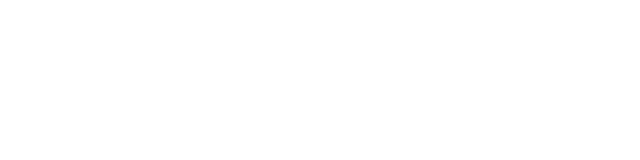
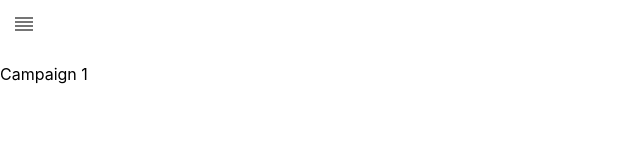
Before and after one commit to NateGiesbrecht/comp-3040-DND-tracker, a React (Create React App) app in the folder dndtracker/: page /DM/1 in a window 1280 px wide. Before the commit this address had no page. Shown: the top 160 px of the page, without its empty margins (0-640 px from the left). Built offline with nearby package versions, Linux system fonts and the light colour scheme.

Commit message:
additions from class

```diff
--- a/dndtracker/src/App.js
+++ b/dndtracker/src/App.js
@@ -4,6 +4,7 @@
 import PlayerHome from './Player/PlayerHome';
 import DMHome from './DM/DMHome';
 import PlayerNotes from './Player/PlayerNotes';
+import CampaignHomePage from './DM/CampaignHomePage';
 import { Routes, Route } from 'react-router-dom';
 
 function App() {
@@ -14,6 +15,7 @@
         <Route exact path="/Player" element={<PlayerHome />} />
         <Route exact path="/DM" element={<DMHome />} />
         <Route exact path="/Player/:playerID" element={<PlayerNotes />} />
+        <Route exact path="/DM/:campaignID" element={<CampaignHomePage />} />
       </Routes>
     </>
   );
--- /dev/null
+++ b/dndtracker/src/DM/CampaignHomePage.js
@@ -0,0 +1,98 @@
+import React, { useState } from 'react';
+import { campaigns } from '../Data/Campaigns';
+import { useParams } from 'react-router-dom';
+import { DialogTitle, Drawer, IconButton, Grid } from '@mui/material';
+
+import List from '@mui/material/List';
+import Divider from '@mui/material/Divider';
+import ListItem from '@mui/material/ListItem';
+
+import ListItemIcon from '@mui/material/ListItemIcon';
+import ListItemText from '@mui/material/ListItemText';
+import InboxIcon from '@mui/icons-material/MoveToInbox';
+import ArrowBackIosIcon from '@mui/icons-material/ArrowBackIos';
+import ReorderIcon from '@mui/icons-material/Reorder';
+
+export const CampaignHomePage = () => {
+  const params = useParams();
+  const [drawerOpen, setDrawerOpen] = useState(false);
+  const campaign = campaigns.find(
+    (element) => element.id === params.campaignID
+  );
+
+  const onClose = () => {
+    setDrawerOpen(false);
+  };
+
+  return (
+    <div>
+      <Drawer anchor="left" open={drawerOpen} onClose={onClose}>
+        <DialogTitle disableTypography className="drawerTitle">
+          <IconButton onClick={onClose}>
+            <ArrowBackIosIcon />
+          </IconButton>
+        </DialogTitle>
+        <List component="nav" aria-label="main mailbox folders">
+          <Grid item xs={10} sx={{ py: 2, px: 2, fontSize: 13 }}>
+            <label>Navigation</label>
+            <Divider sx={{ borderBottomWidth: 2 }} />
+          </Grid>
+          <ListItem button>
+            <ListItemIcon>
+              <InboxIcon />
+            </ListItemIcon>
+            <ListItemText disableTypography primary="Home" />
+          </ListItem>
+          <ListItem button>
+            <ListItemIcon>
+              <InboxIcon />
+            </ListItemIcon>
+            <ListItemText disableTypography primary="Campaigns" />
+          </ListItem>
+
+          <Grid item xs={10} sx={{ py: 2, px: 2, fontSize: 13 }}>
+            <label>Tools</label>
+            <Divider sx={{ borderBottomWidth: 2 }} />
+          </Grid>
+
+          <ListItem button>
+            <ListItemIcon>
+              <InboxIcon />
+            </ListItemIcon>
+            <ListItemText disableTypography primary="Characters" />
+          </ListItem>
+          <ListItem button>
+            <ListItemIcon>
+              <InboxIcon />
+            </ListItemIcon>
+            <ListItemText disableTypography primary="Cities" />
+          </ListItem>
+          <ListItem button>
+            <ListItemIcon>
+              <InboxIcon />
+            </ListItemIcon>
+            <ListItemText disableTypography primary="Dungeons" />
+          </ListItem>
+          <ListItem button>
+            <ListItemIcon>
+              <InboxIcon />
+            </ListItemIcon>
+            <ListItemText disableTypography primary="Monsters" />
+          </ListItem>
+        </List>
+      </Drawer>
+
+      <IconButton
+        onClick={() => {
+          setDrawerOpen(true);
+        }}
+        size="large"
+      >
+        <ReorderIcon />
+      </IconButton>
+      <p>{campaign.name}</p>
+    </div>
+  );
+};
+
+export default CampaignHomePage;
--- a/dndtracker/src/DM/DMHome.js
+++ b/dndtracker/src/DM/DMHome.js
@@ -6,16 +6,7 @@
 //COmponents
 import { DMHomeCard } from './DMHomeCard';
 import { DMNewCampaignCard } from './DMNewCampaignCard';
-
-const images = [
-  'https://wallpaper-mania.com/wp-content/uploads/2018/09/High_resolution_wallpaper_background_ID_77700685160.jpg',
-  'https://www.colorwallpapers.com/uploads/wallpaper/dnd-wallpapers/width-853/9wBK7PK3k59A-dnd-beautiful-hd-desktop-wallpapers.jpg',
-];
-
-const bodies = [
-  'Hades has fallen, the gods are under attack. The party mustfight to save olympus!',
-  'The world is overrun by vampires, the party must fight to destroy them all.',
-];
+import { campaigns } from '../Data/Campaigns';
 
 const DMHome = () => {
   return (
@@ -28,8 +19,18 @@
         <Button component={Link} to={'/'} variant="outlined">
           Home
         </Button>
-        <DMHomeCard image={images[0]} body={bodies[0]} title="Campaign 1" />
-        <DMHomeCard image={images[1]} body={bodies[1]} title="Campaign 2" />
+        <DMHomeCard
+          image={campaigns[0].photo}
+          body={campaigns[0].description}
+          title="Campaign 1"
+          campaignID={campaigns[0].id}
+        />
+        <DMHomeCard
+          image={campaigns[1].photo}
+          body={campaigns[1].description}
+          title="Campaign 2"
+          campaignID={campaigns[1].id}
+        />
         <DMNewCampaignCard />
       </Container>
     </>
--- a/dndtracker/src/DM/DMHomeCard.js
+++ b/dndtracker/src/DM/DMHomeCard.js
@@ -7,13 +7,14 @@
   CardContent,
   Typography,
 } from '@mui/material';
+import { Link } from 'react-router-dom';
 
 export const DMHomeCard = (params) => {
-  const { title, body, image } = params;
+  const { title, body, image, campaignID } = params;
   return (
     <Paper>
       <Card sx={{ marginTop: '2%', width: '100%' }}>
-        <CardActionArea>
+        <CardActionArea component={Link} to={`/DM/${campaignID}`}>
           <CardMedia
             component="img"
             height="140"
--- /dev/null
+++ b/dndtracker/src/Data/Campaigns.js
@@ -0,0 +1,46 @@
+export const campaigns = [
+  {
+    id: '1',
+    name: 'Campaign 1',
+    description:
+      'Hades has fallen, the gods are under attack. The party mustfight to save olympus!',
+    photo:
+      'https://wallpaper-mania.com/wp-content/uploads/2018/09/High_resolution_wallpaper_background_ID_77700685160.jpg',
+    characters: [],
+    cities: [],
+    monsters: [],
+    dungeons: [],
+    storyNotes: '',
+    currentQuest: '',
+    worldStory: '',
+  },
+  {
+    id: '2',
+    name: 'Campaign 2',
+    description:
+      'The world is overrun by vampires, the party must fight to destroy them all.',
+    photo:
+      'https://www.colorwallpapers.com/uploads/wallpaper/dnd-wallpapers/width-853/9wBK7PK3k59A-dnd-beautiful-hd-desktop-wallpapers.jpg',
+    characters: [],
+    cities: [],
+    monsters: [],
+    dungeons: [],
+    storyNotes: '',
+    currentQuest: '',
+    worldStory: '',
+  },
+];
+
+// {
+//     id: "",
+//     name: "",
+//     description: "",
+//     photo: "" ,
+//     characters: [],
+//     cities: [],
+//     monsters: [],
+//     dungeons: [],
+//     storyNotes: "",
+//     currentQuest: "",
+//     worldStory: ""
+//   },
--- /dev/null
+++ b/dndtracker/src/Player/Inventory.js
@@ -0,0 +1,42 @@
+import React from 'react';
+import {
+  Dialog,
+  DialogTitle,
+  DialogContent,
+  DialogContentText,
+  Grid,
+  TextField,
+  DialogActions,
+  Button,
+  // Divider,
+} from '@mui/material';
+
+const Inventory = (props) => {
+  const { open, handleClose, character } = props;
+  return (
+    <Dialog open={open} onClose={handleClose}>
+      <DialogTitle id="alert-dialog-title" align="center">
+        {`${character.name}'s Inventory`}
+      </DialogTitle>
+      <DialogContent>
+        <DialogContentText id="alert-dialog-description"></DialogContentText>
+        <Grid container spacing={2}>
+          <Grid item xs={6}>
+            <TextField fullWidth rows={8} multiline label="Items" />
+          </Grid>
+          <Grid item xs={6}>
+            <TextField fullWidth rows={8} multiline label="Equipment" />
+          </Grid>
+        </Grid>
+      </DialogContent>
+      <DialogActions>
+        <Button onClick={handleClose}>Cancel</Button>
+        <Button onClick={handleClose} autoFocus>
+          Create
+        </Button>
+      </DialogActions>
+    </Dialog>
+  );
+};
+
+export default Inventory;
--- a/dndtracker/src/Player/PlayerHome.js
+++ b/dndtracker/src/Player/PlayerHome.js
@@ -16,13 +16,9 @@
           component={Link}
           to={'/'}
           variant="outlined"
-          sx={{ marginRight: '2%' }}
+          sx={{ marginRight: '2%', marginBottom: '2%' }}
         >
           Home
-        </Button>
-
-        <Button variant="outlined" sx={{ marginTop: '2%', marginBottom: '2%' }}>
-          Create New Character
         </Button>
         <CharacterCards />
       </Container>
--- a/dndtracker/src/Player/PlayerNotes.js
+++ b/dndtracker/src/Player/PlayerNotes.js
@@ -13,7 +13,7 @@
 import { Delete } from '@mui/icons-material';
 import AddCircleOutlineIcon from '@mui/icons-material/AddCircleOutline';
 import { Link, useParams } from 'react-router-dom';
-
+import Inventory from './Inventory';
 import { characters } from '../Data/Characters';
 
 export const PlayerNotes = () => {
@@ -21,6 +21,7 @@
   const forceUpdate = useForceUpdate();
   const [note, setNote] = useState('');
   const [selectedIndex, setSelectedIndex] = useState(0);
+  const [openInventory, setOpenInventory] = useState(false);
 
   function useForceUpdate() {
     const [, setValue] = useState(0); // integer state
@@ -80,12 +81,27 @@
     today = yyyy + '-' + mm + '-' + dd;
     return today;
   };
+
+  const handleCloseInventory = () => {
+    setOpenInventory(false);
+  };
+
+  const handleOpenInventory = () => {
+    setOpenInventory(true);
+  };
   return (
     <>
+      <Inventory
+        open={openInventory}
+        handleClose={handleCloseInventory}
+        character={character}
+      />
       <Typography variant="h1" align="center">
         {character.name}
       </Typography>
+
       <Container>
+        <TextField fullWidth label="Search" sx={{ marginBottom: '1%' }} />
         <Button
           component={Link}
           to={'/'}
@@ -93,6 +109,15 @@
           sx={{ marginRight: '2%' }}
         >
           Home
+        </Button>
+        <Button
+          onClick={() => {
+            handleOpenInventory();
+          }}
+          variant="outlined"
+          sx={{ marginRight: '2%' }}
+        >
+          Inventory
         </Button>
         <Grid container>
           <Grid item xs={4}>
```
